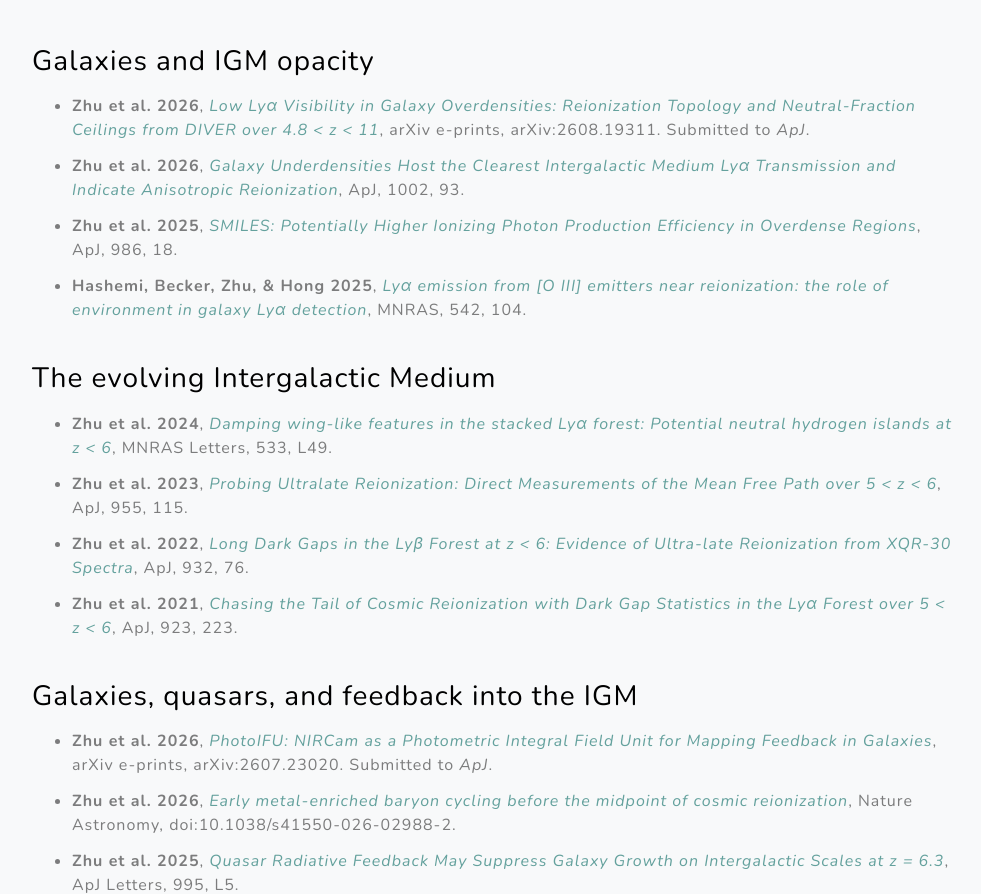
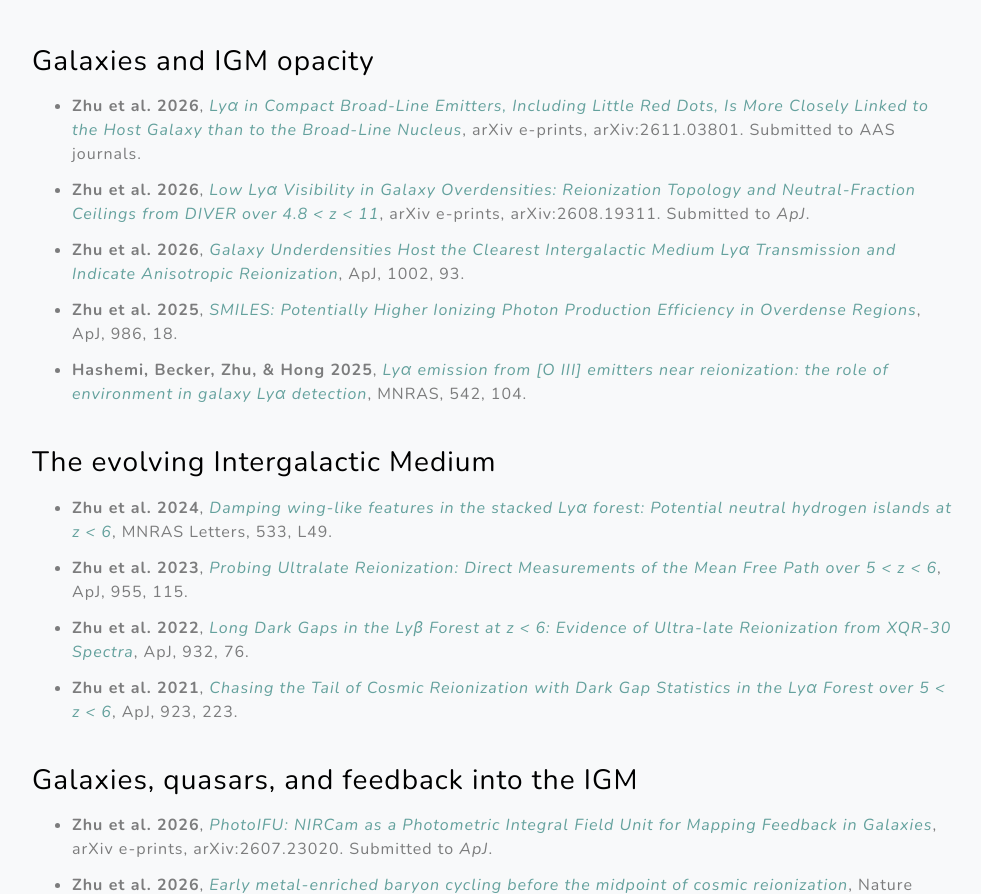
Before and after one commit to ydzhuastro/ydzhuastro.github.io, a plain HTML site: page index.html in a window 1280 px wide. Shown: the part 2913-3807 px from the top of the page, without its empty margins (145-1126 px from the left). Drawn offline with nearby package versions, Linux system fonts and the light colour scheme.

Commit message:
updated paper

```diff
--- a/index.html
+++ b/index.html
@@ -146,6 +146,7 @@
                         <div class="col-lg-10">
                             <h3 class="text-black mb-3">Galaxies and IGM opacity</h3>
                             <ul class="text-black-50 publication-list">
+                                <li><b>Zhu et al. 2026</b>, <a href="https://ui.adsabs.harvard.edu/abs/2026arXiv261103801Z" target="_blank" rel="noopener noreferrer"><i>Lyα in Compact Broad-Line Emitters, Including Little Red Dots, Is More Closely Linked to the Host Galaxy than to the Broad-Line Nucleus</i></a>, arXiv e-prints, arXiv:2611.03801. Submitted to AAS journals.</li>
                                 <li><b>Zhu et al. 2026</b>, <a href="https://ui.adsabs.harvard.edu/abs/2026arXiv260819311Z" target="_blank" rel="noopener noreferrer"><i>Low Lyα Visibility in Galaxy Overdensities: Reionization Topology and Neutral-Fraction Ceilings from DIVER over 4.8 &lt; z &lt; 11</i></a>, arXiv e-prints, arXiv:2608.19311. Submitted to <i>ApJ</i>.</li>
                                 <li><b>Zhu et al. 2026</b>, <a href="https://ui.adsabs.harvard.edu/abs/2026ApJ..1002...93Z" target="_blank" rel="noopener noreferrer"><i>Galaxy Underdensities Host the Clearest Intergalactic Medium Lyα Transmission and Indicate Anisotropic Reionization</i></a>, ApJ, 1002, 93.</li>
                                 <li><b>Zhu et al. 2025</b>, <a href="https://ui.adsabs.harvard.edu/abs/2025ApJ...986...18Z" target="_blank" rel="noopener noreferrer"><i>SMILES: Potentially Higher Ionizing Photon Production Efficiency in Overdense Regions</i></a>, ApJ, 986, 18.</li>
```
